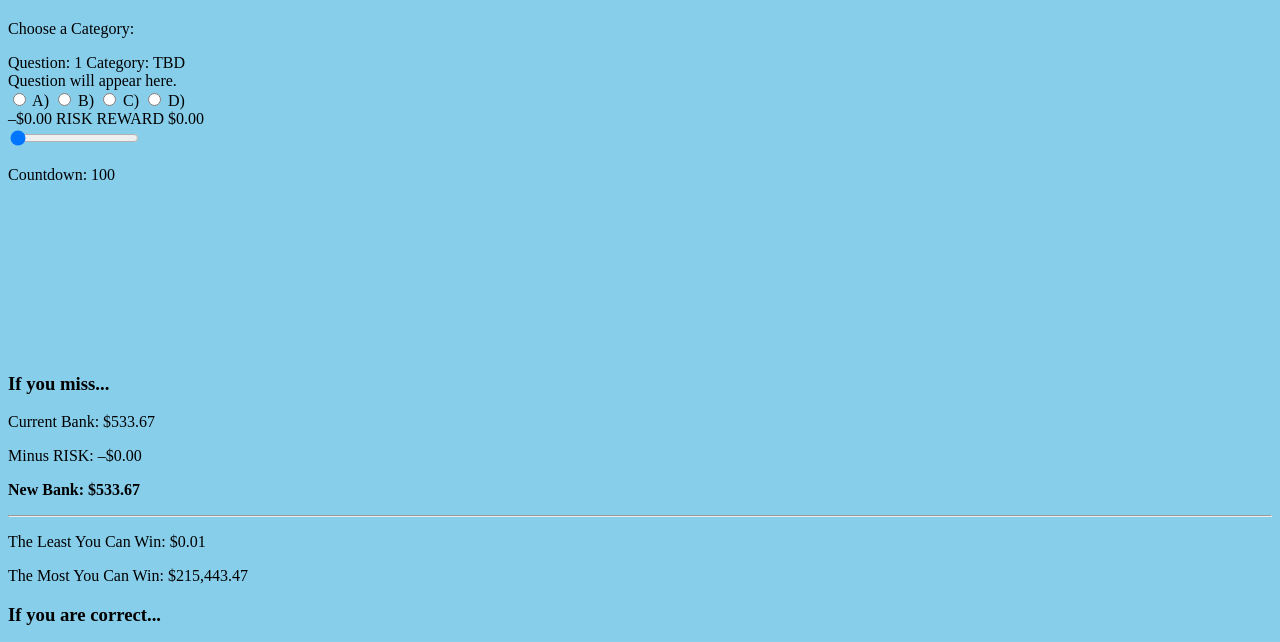
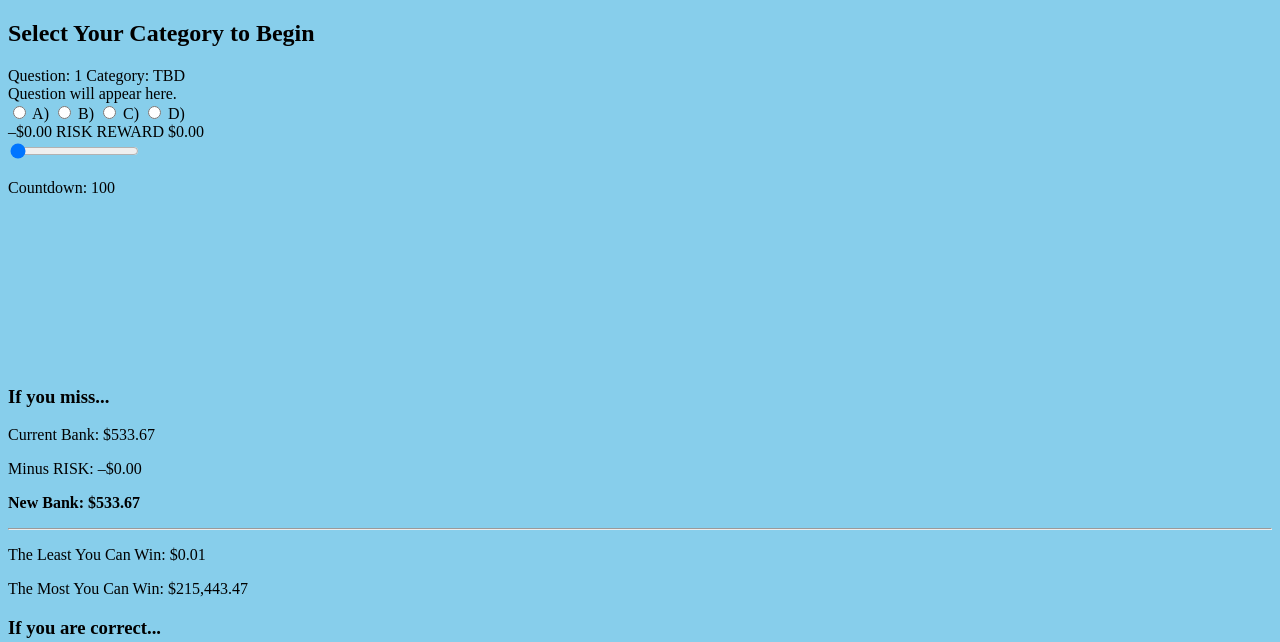
Before and after one commit to mikehardware/risk-vs-reward, a website with bundled scripts: page risk-vs-reward/gameshow.html in a window 1280 px wide. Shown: the part 86-728 px from the top of the page. Built offline with nearby package versions, Linux system fonts and the light colour scheme.

Commit message:
category pulldown to buttons change

```diff
--- a/risk-vs-reward/gameshow.html
+++ b/risk-vs-reward/gameshow.html
@@ -28,7 +28,7 @@
     <h1 class="title game-name"><span class="risk">RISK</span><span class="vs"> vs. </span><span class="reward">REWARD</span></h1>
 
     <div id="category-select">
-      <p>Choose a Category:</p>
+      <h2 id="category-prompt">Select Your Category to Begin</h2>
       <!-- Buttons injected here -->
     </div>
 
```
